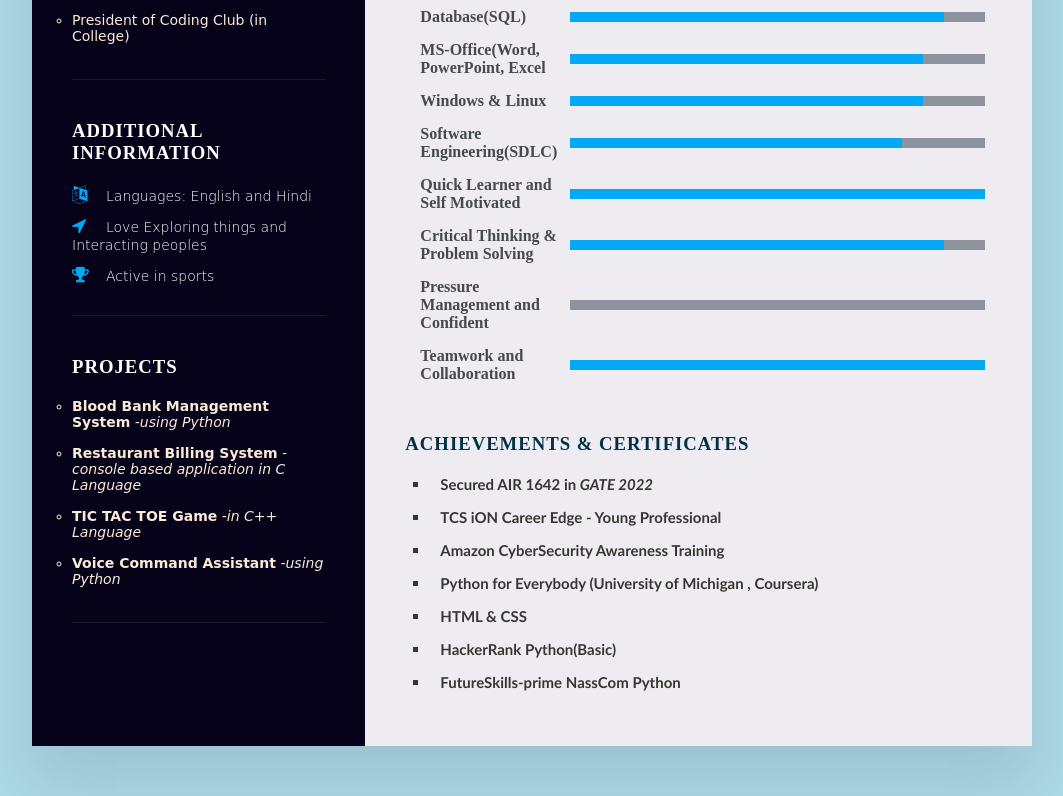
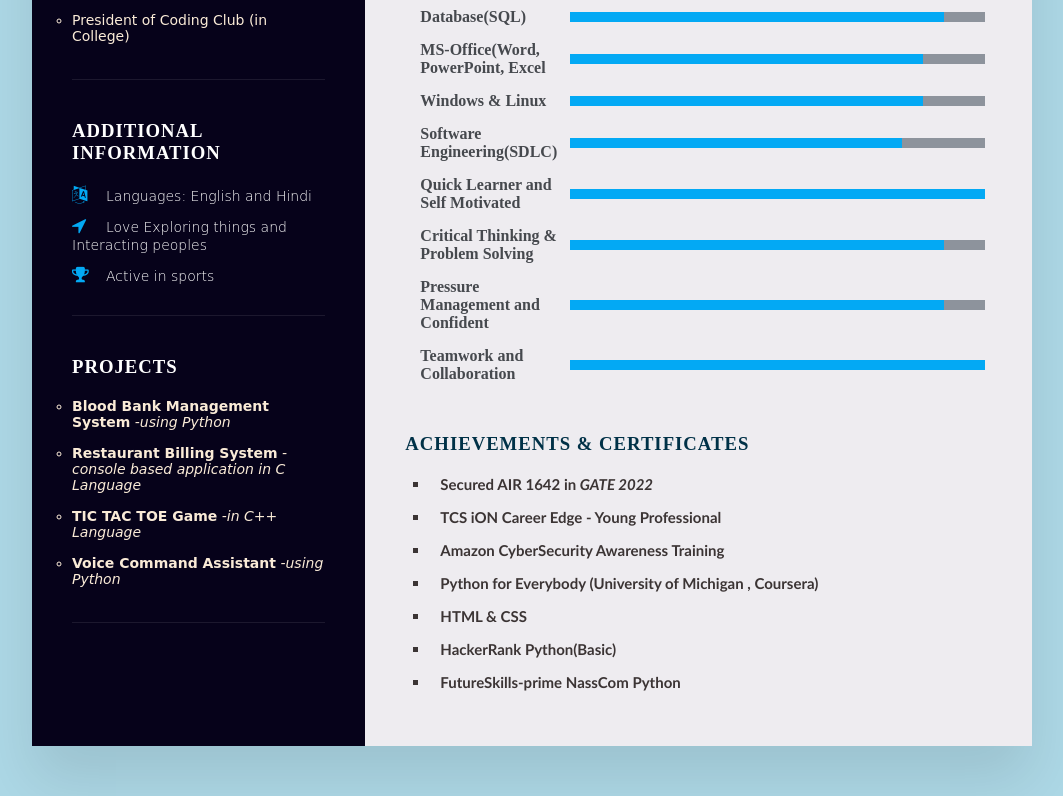
Before and after one commit to yogesh2301/Resume, a plain HTML site: page index.html in a window 1280 px wide. Shown: the part 904-1700 px from the top of the page, without its empty margins (108-1171 px from the left). Drawn offline with Linux system fonts and the light colour scheme; a web font is replaced by a local one.

Commit message:
Update index.html

```diff
--- a/index.html
+++ b/index.html
@@ -177,7 +177,7 @@
                 </div>
                 <div class="box">
                     <h4>  Pressure Management and Confident</h4>
-                    <div class="percent"><div style="width: 90;"></div></div>
+                    <div class="percent"><div style="width: 90%;"></div></div>
                 </div>
                 <div class="box">
                     <h4>  Teamwork and Collaboration</h4>
```
